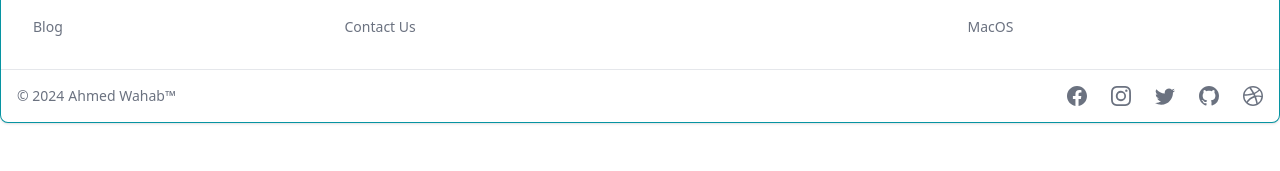
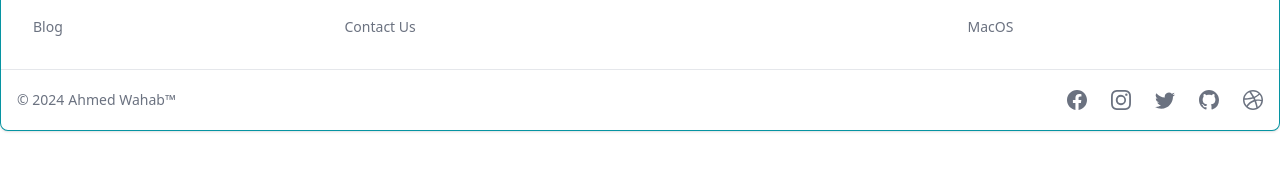
Before and after one commit to imokha01/TechBlog, a React (Vite) app in the folder frontend/: page /projects in a window 1280 px wide. Shown: the part 323-494 px from the top of the page. Built offline with nearby package versions, Linux system fonts and the light colour scheme.

Commit message:
modified the footer

```diff
--- a/frontend/src/components/Footer.jsx
+++ b/frontend/src/components/Footer.jsx
@@ -52,9 +52,9 @@ const FooterCom = () => {
           </div>
         </div>
         <Footer.Divider className="my-0  lg:my-0" />
-        <div className="w-full  py-4 px-4 sm:flex sm:items-center sm:justify-between sm:py-4">
+        <div className="w-full py-4 px-4  sm:flex sm:items-center sm:justify-between sm:py-5">
           <Footer.Copyright href="#" by="Ahmed Wahab™" year={new Date().getFullYear()} />
-          <div className=" mt-2 flex space-x-6 sm:mt-0 sm:justify-center">
+          <div className=" mt-4 flex space-x-6 sm:mt-0 sm:justify-center">
             <Footer.Icon href="#" icon={BsFacebook} />
             <Footer.Icon href="#" icon={BsInstagram} />
             <Footer.Icon href="#" icon={BsTwitter} />
```
